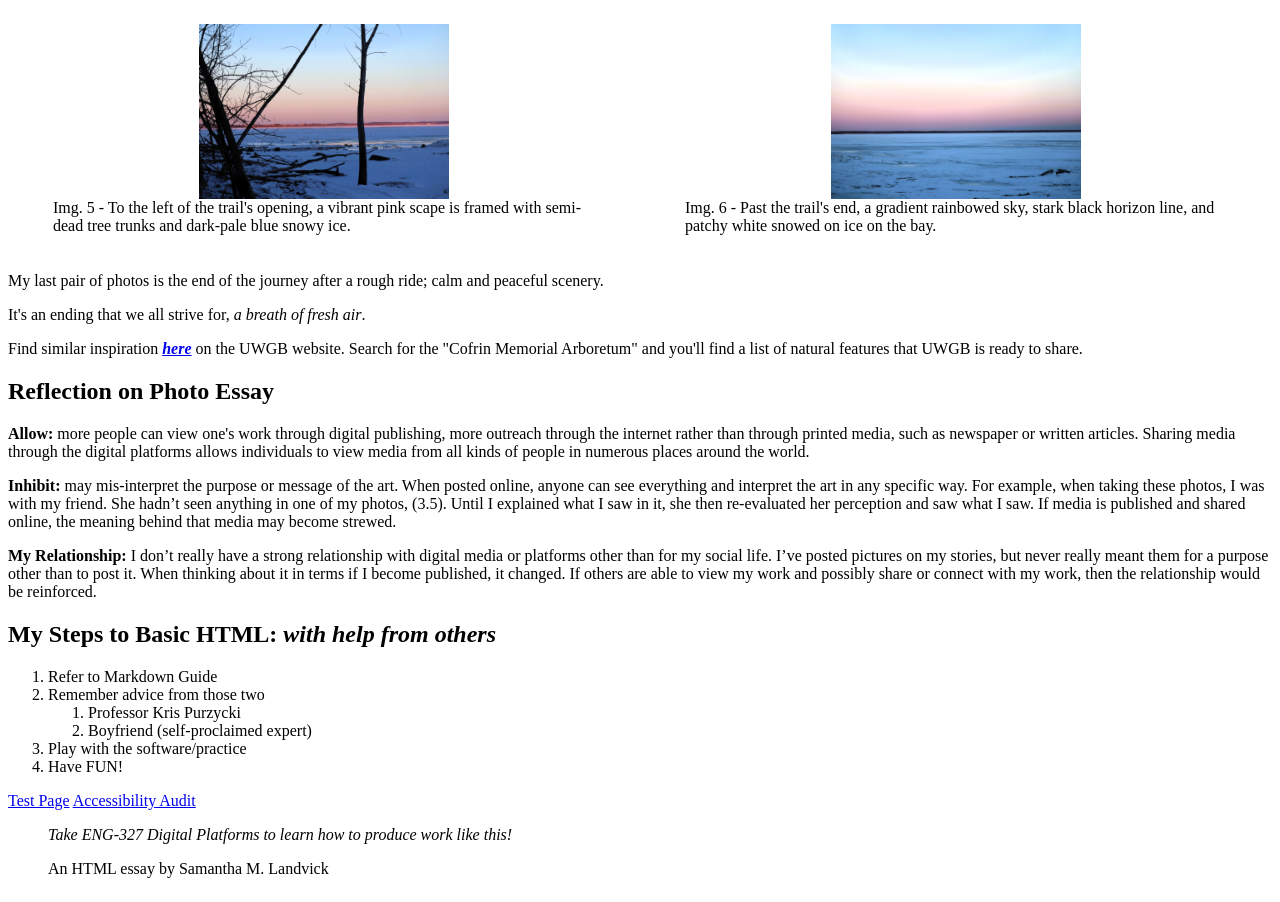
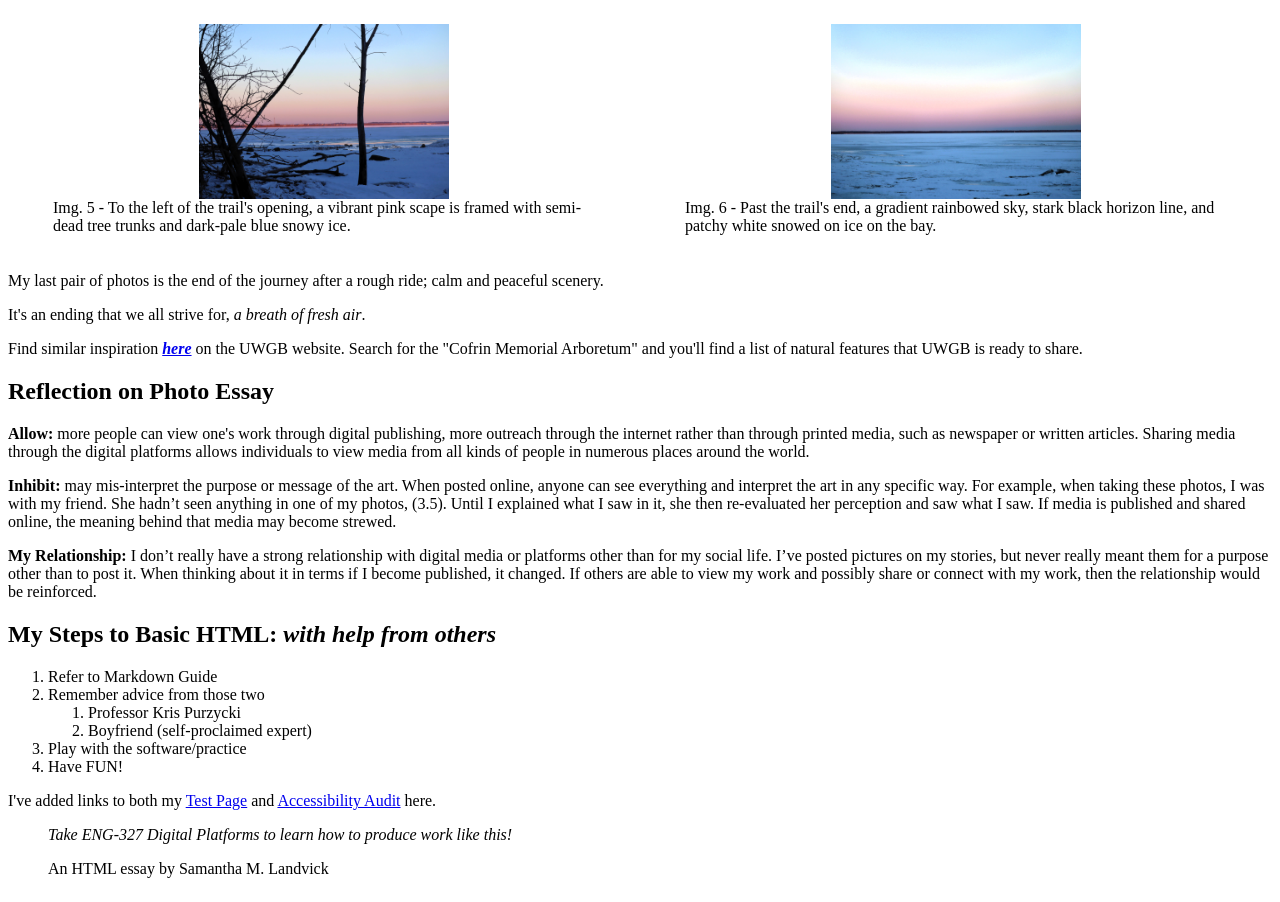
Before and after one commit to coachpotato-14/My-First-Photo-Essay-ENG-327-Digital-Platforms, a plain HTML site: page index.html in a window 1280 px wide. Shown: the part 2344-3246 px from the top of the page. Drawn offline with Linux system fonts and the light colour scheme.

Commit message:
Update index.html

```diff
--- a/index.html
+++ b/index.html
@@ -124,8 +124,7 @@ img {
     <li>Play with the software/practice
     <li>Have FUN!
 </ol>
-	<a href="test.html">Test Page</a>
-	<a href="2024.04.07._WCAG-EM_Audit_My_Photo_Essay.v2.html">Accessibility Audit</a>
+	<p>I've added links to both my <a href="test.html">Test Page</a> and <a href="2024.04.07._WCAG-EM_Audit_My_Photo_Essay.v2.html">Accessibility Audit</a> here.</p>
 <footer>
 	<blockquote>
 	<p><em>Take ENG-327 Digital Platforms to learn how to produce work like this!</em></p>
```
